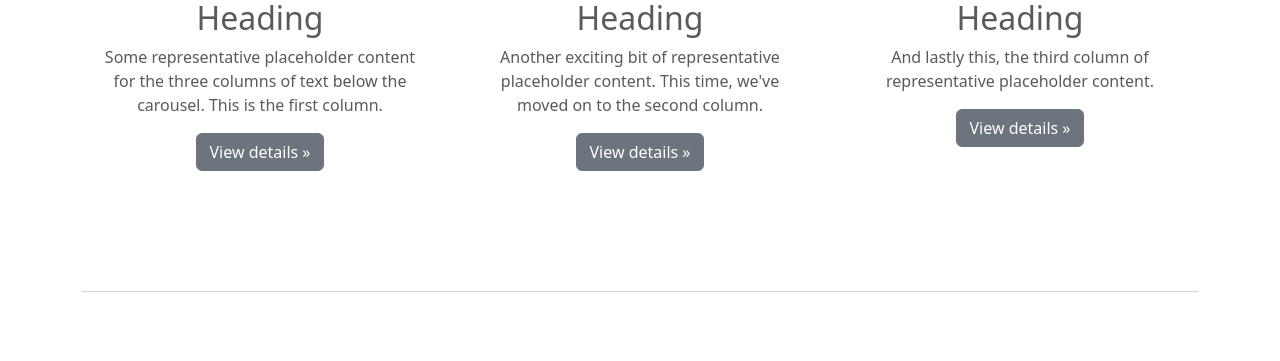
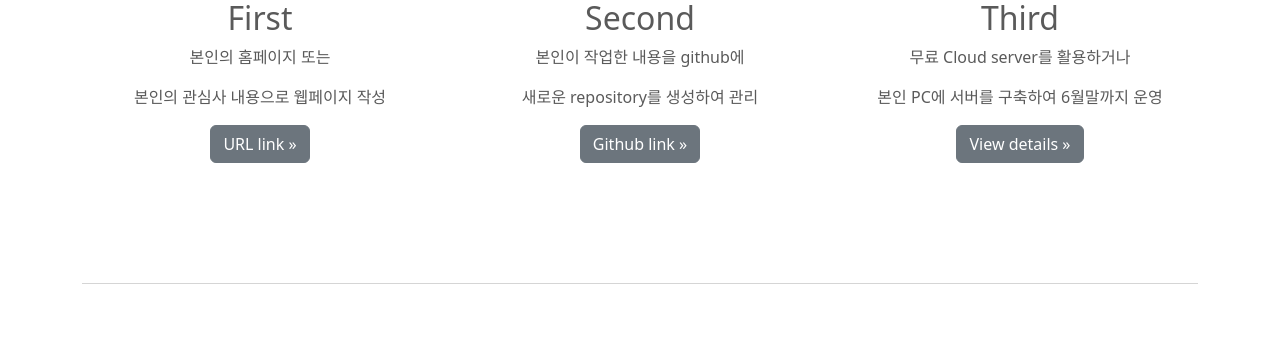
Before and after one commit to unanp2/mysite, a Django app: page / in a window 1280 px wide. Shown: the part 765-1126 px from the top of the page. Run offline with Django 4.2, Linux system fonts and the light colour scheme; some libraries are stand-ins or nearby versions.

Commit message:
12th commit

```diff
--- a/blogapp/templates/index.html
+++ b/blogapp/templates/index.html
@@ -122,9 +122,9 @@
         </svg>
         <div class="container">
           <div class="carousel-caption text-start">
-            <h1>Django-Web Server구축</h1>
-            <p>본인의 홈페이지 또는 본인의 관심사 내용으로 웹페이지 작성.</p>
-            <p><a class="btn btn-lg btn-primary" href="#">Sign up today</a></p>
+            <h1>오픈소스SW활용 2분반</h1>
+            <p>과제 4-Django를 이용한 Web Server구축</p>
+            <p><a class="btn btn-lg btn-primary" href="#">32191410 노지호</a></p>
           </div>
         </div>
       </div>
@@ -134,8 +134,8 @@
         </svg>
         <div class="container">
           <div class="carousel-caption">
-            <h1>Another example headline.</h1>
-            <p>Some representative placeholder content for the second slide of the carousel.</p>
+            <h1>Django 개발 준비</h1>
+            <p>파이썬과 장고, 파이참 에디터를 설치하여 Web 페이지를 만들었다.</p>
             <p><a class="btn btn-lg btn-primary" href="#">Learn more</a></p>
           </div>
         </div>
@@ -146,9 +146,9 @@
         </svg>
         <div class="container">
           <div class="carousel-caption text-end">
-            <h1>One more for good measure.</h1>
-            <p>Some representative placeholder content for the third slide of this carousel.</p>
-            <p><a class="btn btn-lg btn-primary" href="#">Browse gallery</a></p>
+            <h1>Web 서버 구축</h1>
+            <p>AWS 라이트세일을 이용한 무료 Cloud server를 활용하여 6월 말까지 운영한다. </p>
+            <p><a class="btn btn-lg btn-primary" href="#">AWS</a></p>
           </div>
         </div>
       </div>
@@ -173,24 +173,30 @@
     <!-- Three columns of text below the carousel -->
     <div class="row">
       <div class="col-lg-4">
-        <svg class="bd-placeholder-img rounded-circle" width="140" height="140" xmlns="http://www.w3.org/2000/svg" role="img" aria-label="Placeholder: 140x140" preserveAspectRatio="xMidYMid slice" focusable="false"><title>Placeholder</title><rect width="100%" height="100%" fill="#777"/><text x="50%" y="50%" fill="#777" dy=".3em">140x140</text></svg>
-
-        <h2 class="fw-normal">Heading</h2>
-        <p>Some representative placeholder content for the three columns of text below the carousel. This is the first column.</p>
-        <p><a class="btn btn-secondary" href="#">View details &raquo;</a></p>
+        <svg class="bd-placeholder-img rounded-circle" width="140" height="140" xmlns="http://www.w3.org/2000/svg" role="img" aria-label="Placeholder: 140x140" preserveAspectRatio="xMidYMid slice" focusable="false"><title>Placeholder</title><rect width="100%" height="100%" fill="#f7f7f7"/>
+        <image href="https://w.namu.la/s/5eba27fcaa63d8994095922c3a0f9019e95ce4635f73f61f5754312b444b9583068fc01e5fa0d6657236e13fb27984b0468f8f268add7bcbf00a8a6576eb735f7afd85b4bac612fa0d0e8d9b62ef33aeaa35d7b56522147afdc5e6e209c50415" height="100%" width="100%"/>
+        </svg>
+        <h2 class="fw-normal">First</h2>
+        <p>본인의 홈페이지 또는</p>
+        <p> 본인의 관심사 내용으로 웹페이지 작성</p>
+        <p><a class="btn btn-secondary" href="#">URL link &raquo;</a></p>
       </div><!-- /.col-lg-4 -->
       <div class="col-lg-4">
-        <svg class="bd-placeholder-img rounded-circle" width="140" height="140" xmlns="http://www.w3.org/2000/svg" role="img" aria-label="Placeholder: 140x140" preserveAspectRatio="xMidYMid slice" focusable="false"><title>Placeholder</title><rect width="100%" height="100%" fill="#777"/><text x="50%" y="50%" fill="#777" dy=".3em">140x140</text></svg>
-
-        <h2 class="fw-normal">Heading</h2>
-        <p>Another exciting bit of representative placeholder content. This time, we've moved on to the second column.</p>
-        <p><a class="btn btn-secondary" href="#">View details &raquo;</a></p>
+        <svg class="bd-placeholder-img rounded-circle" width="140" height="140" xmlns="http://www.w3.org/2000/svg" role="img" aria-label="Placeholder: 140x140" preserveAspectRatio="xMidYMid slice" focusable="false"><title>Placeholder</title><rect width="100%" height="100%" fill="#f7f7f7"/>
+        <image href="https://w.namu.la/s/cd4054abe7498d29652ec5bbb6bc69eae00a94fde07e89bac5d19a383d02c459a0cb9a63a32f185ee1e3e5666e940a7ba566e1d97f5363b8689de26c171fb7ef064ae5a6240226d28eda768a0db677a1e033f8ad57f5b0d92eb933b8633a2d47" height="100%" width="100%"/>
+        </svg>
+        <h2 class="fw-normal">Second</h2>
+        <p>본인이 작업한 내용을 github에</p>
+        <p>새로운 repository를 생성하여 관리</p>
+        <p><a class="btn btn-secondary" href="https://github.com/unanp2/mysite">Github link &raquo;</a></p>
       </div><!-- /.col-lg-4 -->
       <div class="col-lg-4">
-        <svg class="bd-placeholder-img rounded-circle" width="140" height="140" xmlns="http://www.w3.org/2000/svg" role="img" aria-label="Placeholder: 140x140" preserveAspectRatio="xMidYMid slice" focusable="false"><title>Placeholder</title><rect width="100%" height="100%" fill="#777"/><text x="50%" y="50%" fill="#777" dy=".3em">140x140</text></svg>
-
-        <h2 class="fw-normal">Heading</h2>
-        <p>And lastly this, the third column of representative placeholder content.</p>
+        <svg class="bd-placeholder-img rounded-circle" width="140" height="140" xmlns="http://www.w3.org/2000/svg" role="img" aria-label="Placeholder: 140x140" preserveAspectRatio="xMidYMid slice" focusable="false"><title>Placeholder</title><rect width="100%" height="100%" fill="#f7f7f7"/>
+        <image href="https://w.namu.la/s/66576056e11f872c14c9ef82186159fe56dd3bddf4d6367c0b5a5e3d1fff808f561a128ac094b018df39c33c8ba7074029f20b3eefe28e74474f6fe97201f1eeed99e77cb5df1c49e5ebbc1a64bed018735b94b0666ae00c2811570e35c13c75" height="100%" width="100%"/>
+        </svg>
+        <h2 class="fw-normal">Third</h2>
+        <p>무료 Cloud server를 활용하거나 </p>
+        <p>본인 PC에 서버를 구축하여 6월말까지 운영</p>
         <p><a class="btn btn-secondary" href="#">View details &raquo;</a></p>
       </div><!-- /.col-lg-4 -->
     </div><!-- /.row -->
```
